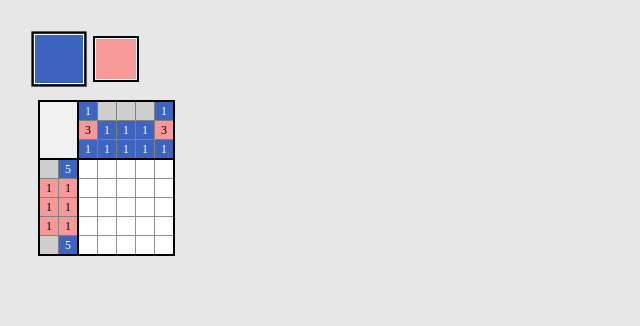
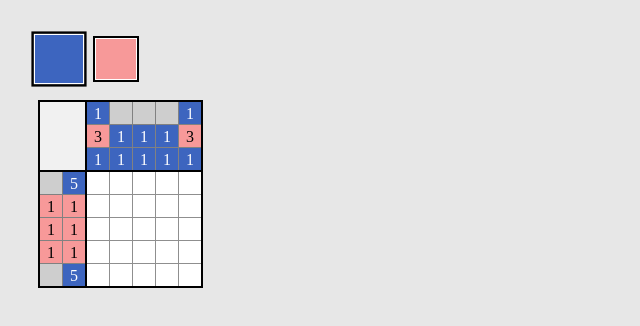
Before and after one commit to kacevnik/react-cross, a React (Create React App) app: page / in a window 1280 px wide. Shown: the top 326 px of the page, without its empty margins (0-640 px from the left). Built offline with nearby package versions, Linux system fonts and the light colour scheme.

Commit message:
Добавил подсветку линий для разгадывания

```diff
--- a/src/components/App.css
+++ b/src/components/App.css
@@ -46,6 +46,7 @@ body {
 
 .cross-top-elem {
     border-bottom: 1px solid #818181;
+    position: relative;
 }
 
 .cross-top-elem:last-child {
@@ -101,6 +102,7 @@ body {
 .cross-left-elem{
     border-right: 1px solid #818181;
     text-align: center;
+    position: relative;
 }
 
 .cross-left-elem:last-child{
@@ -154,3 +156,14 @@ body {
         transform: translateX(700%)  skewX(-30deg);
     }
 }
+
+.cross-top-elem-more:after, .cross-left-elem-more:after {
+    content: '';
+    position: absolute;
+    width: 100%;
+    height: 100%;
+    top: 0;
+    left: 0;
+    background: #000;
+    opacity: 0.3;
+}
--- a/src/components/App.js
+++ b/src/components/App.js
@@ -12,7 +12,7 @@ const Obj = {
   ans: '147372394546a61642cd2be769ef81fe',
   width: 5,
   height: 5,
-  size: 18,
+  size: 22,
   colors: [{ 'id': 1, color: '#3d65bf' },{ 'id': 2, color: '#f79999' }],
   top: [
     [{ count: 1, color: 1 }, { count: 3, color: 2 }, { count: 1, color: 1 }],
@@ -50,6 +50,8 @@ function App() {
   const [cross, setCross] = useState(createArray(Obj.width, Obj.height));
   const [color, setColor] = useState(Obj.colors[0])
   const [button, setButton] = useState([false, false])
+  const [top, setTop] = useState({data:Obj.top, line: 0})
+  const [left, setLeft] = useState({data:Obj.left, line: 0})
 
   const mouseDownEvent = (event, key) => {
 
@@ -103,6 +105,13 @@ function App() {
       }))
       checkAns();
     }
+    showHintLines(key);
+  }
+
+  const showHintLines = (key) => {
+    const cors = key.split('-')
+    setTop({data: top.data, line: cors[1] * 1})
+    setLeft({data: left.data, line: cors[0] * 1})
   }
 
   const checkAns = () => {
@@ -129,6 +138,12 @@ function App() {
     setButton([false, false])
   }
 
+  const mouseLeaveEvent = () => {
+    mouseUpEvent()
+    setTop({data: top.data, line: 0})
+    setLeft({data: left.data, line: 0})
+  }
+
   const style = {
     width: Obj.width * size + Obj.width - 1 + Math.ceil(Obj.width / 5) - 1,
     height: Obj.height * size + Obj.height - 1 + Math.ceil(Obj.height / 5) - 1,
@@ -153,16 +168,16 @@ function App() {
   }
 
   return (
-    <Context.Provider value={{ mouseDownEvent, mouseOverEvent, mouseUpEvent, changeColor }}>
+    <Context.Provider value={{ mouseDownEvent, mouseOverEvent, mouseUpEvent, changeColor, mouseLeaveEvent }}>
       <div className="App">
-        <SelectColors colors={Obj.colors} color={color}/>
+        {Obj.colors.length > 1 ? (<SelectColors colors={Obj.colors} color={color}/>) : ''}
         <div className="cross-row-1">
           <CrossLabel size={size} left={Obj.left[0].length} />
-          <CrossTop top={Obj.top} size={size} style={style} colors={Obj.colors} contrast={getCorrectTextColor} />
+          <CrossTop top={top} size={size} style={style} colors={Obj.colors} contrast={getCorrectTextColor} />
         </div>
 
         <div className="cross-row-1">
-          <CrossLeft left={Obj.left} size={size} colors={Obj.colors} contrast={getCorrectTextColor} />
+          <CrossLeft left={left} size={size} colors={Obj.colors} contrast={getCorrectTextColor} />
           <CrossArea size={size} cross={cross} style={style} />
         </div>
       </div>
--- a/src/components/CrossArea.js
+++ b/src/components/CrossArea.js
@@ -4,7 +4,7 @@ import SvgCross from './SvgCross'
 
 function CrossArea({ size, cross, style }) {
 
-    const { mouseDownEvent, mouseOverEvent, mouseUpEvent } = useContext(Context);
+    const { mouseDownEvent, mouseOverEvent, mouseUpEvent, mouseLeaveEvent } = useContext(Context);
 
     let keyRow = 0;
 
@@ -36,7 +36,7 @@ function CrossArea({ size, cross, style }) {
     })
 
     return (
-        <div className="cross-area" style={style} onMouseLeave={() => mouseUpEvent()}>
+        <div className="cross-area" style={style} onMouseLeave={() => mouseLeaveEvent()}>
             {elements}
         </div>
     );
--- a/src/components/CrossLeft.jsx
+++ b/src/components/CrossLeft.jsx
@@ -4,10 +4,15 @@ function CrossLeft({left, size, colors, contrast}) {
     let key = 0
     let keyRow = 0
     const defaulColor = colors.length > 1 ? '#cecece' : 'transparent'
-    const elements = left.map(row => {
+    const elements = left.data.map(row => {
         return(
             <div key={keyRow++} className="cross-left-row">
                 {row.map(el => {
+                    let clx = ['cross-left-elem']
+                    if (left.line !== 0 && left.line !== keyRow) {
+                        clx.push('cross-left-elem-more')
+                    }
+
                     let customColor = el.color ? colors.filter(c => c.id === el.color)[0].color : '#CACACA';
                     let styleElem = {
                         width: size,
@@ -18,7 +23,7 @@ function CrossLeft({left, size, colors, contrast}) {
                         color: contrast(customColor),
                     }
                     return(
-                        <div key={key++} className="cross-left-elem" style={styleElem}>{el.count ? el.count : ''}</div>
+                        <div key={key++} className={clx.join(' ')} style={styleElem}>{el.count ? el.count : ''}</div>
                     )
                 })}
             </div>
--- a/src/components/CrossTop.js
+++ b/src/components/CrossTop.js
@@ -9,7 +9,7 @@ function CrossTop({ colors, top, size, style, contrast }) {
     let keyRow = 0;
     const defaulColor = colors.length > 1 ? '#cecece' : 'transparent'
 
-    const elements = top.map(row => {
+    const elements = top.data.map(row => {
         const styleRow = {
             width: size,
         }
@@ -17,16 +17,20 @@ function CrossTop({ colors, top, size, style, contrast }) {
             <div key={keyRow++} className="cross-top-row" style={styleRow}>
                 {
                     row.map(el => {
+                        let clx = ['cross-top-elem']
+                        if (top.line !== 0 && top.line !== keyRow) {
+                            clx.push('cross-top-elem-more')
+                        }
                         let customColor = el.color ? colors.filter(c => c.id === el.color)[0].color : '#CACACA';
                         const styleElem = {
                             height: size,
                             fontSize: size - 6,
                             lineHeight: size + 1 + 'px',
                             backgroundColor: el.count ? customColor : defaulColor,
-                            color: contrast(customColor)
+                            color: contrast(customColor),
                         }
                         return (
-                            <div key={key++} className="cross-top-elem" style={styleElem}>
+                            <div key={key++} className={clx.join(' ')} style={styleElem}>
                                 {el.count ? el.count : ''}
                             </div>
                         )
```
